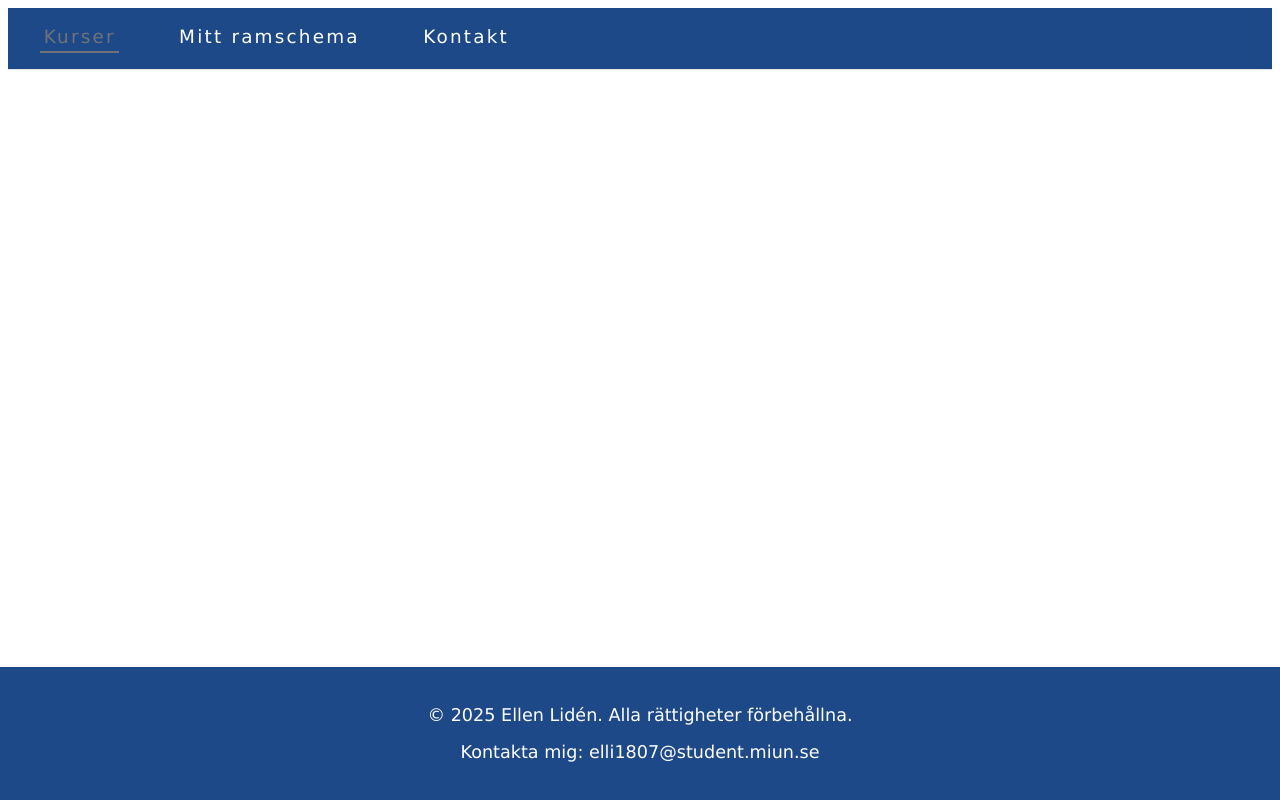
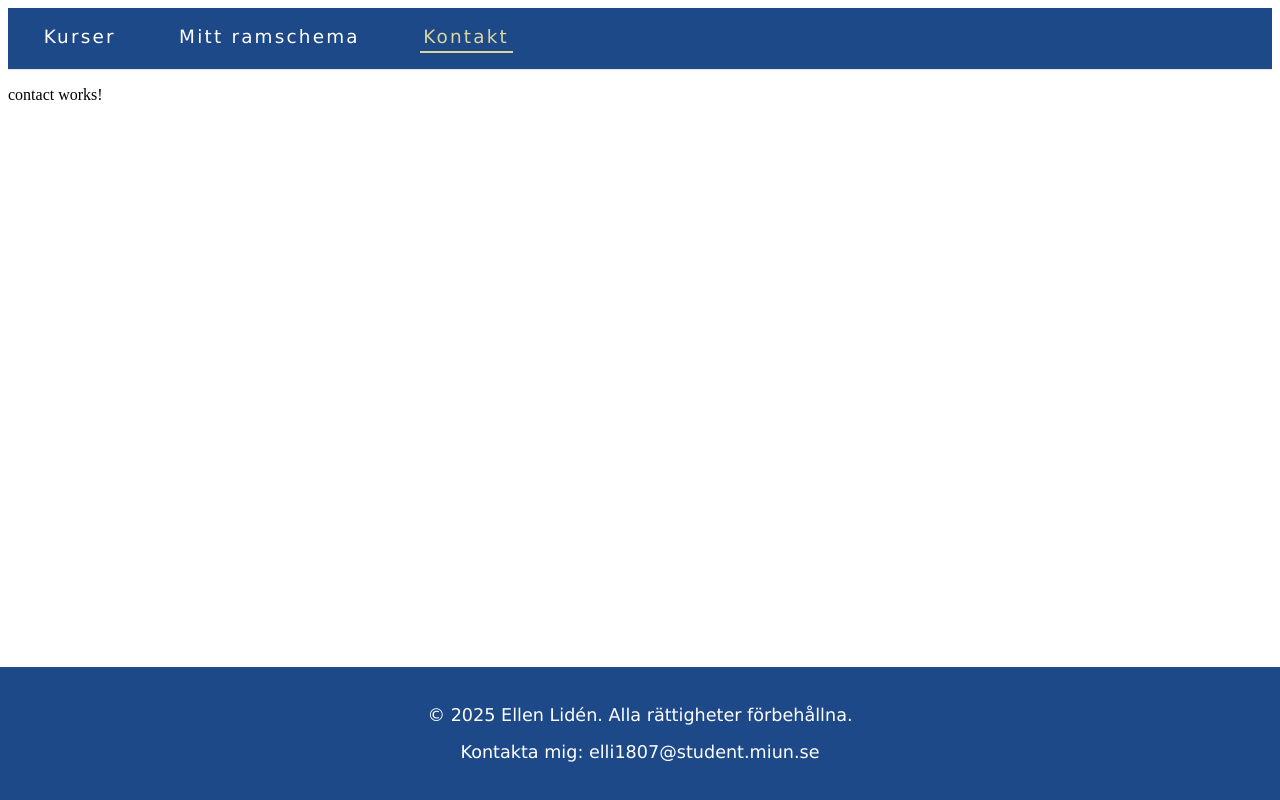
Before and after one commit to ellenliden/dt208g_moment5, an Angular app: page /contact in a window 1280 px wide. Before the commit this address led to /. Built offline with nearby package versions, Linux system fonts and the light colour scheme.

Commit message:
skapat kontakt-sida och finjusterat styling i navbar med bättre hover-effekt.

```diff
--- a/src/app/app.routes.ts
+++ b/src/app/app.routes.ts
@@ -1,3 +1,7 @@
 import { Routes } from '@angular/router';
+import { Contact } from './contact/contact';
 
-export const routes: Routes = [];
+export const routes: Routes = [
+  { path: 'contact', component: Contact },
+  { path: '', redirectTo: '/', pathMatch: 'full' },
+];
--- a/src/app/app.ts
+++ b/src/app/app.ts
@@ -2,6 +2,7 @@ import { Component } from '@angular/core';
 import { RouterOutlet } from '@angular/router';
 import { Navbar } from './navbar/navbar';
 import { Footer } from './footer/footer';
+
 
 @Component({
   selector: 'app-root',
--- /dev/null
+++ b/src/app/contact/contact.html
@@ -0,0 +1 @@
+<p>contact works!</p>
--- /dev/null
+++ b/src/app/contact/contact.ts
@@ -0,0 +1,11 @@
+import { Component } from '@angular/core';
+
+@Component({
+  selector: 'app-contact',
+  imports: [],
+  templateUrl: './contact.html',
+  styleUrl: './contact.css'
+})
+export class Contact {
+
+}
--- a/src/app/navbar/navbar.css
+++ b/src/app/navbar/navbar.css
@@ -50,12 +50,11 @@ nav a:focus {
 
 nav a.active,
 nav a[aria-current="page"] {
-  color: #6f7276;
-  border-bottom: 2px solid #6f7276;
+  color: #d9d69e;
+  border-bottom: 2px solid #d9d69e;
 }
 
 @media (max-width: 700px) {
-
   nav ul {
     gap: 1.2rem;
     margin-left: 0;
@@ -95,8 +94,6 @@ nav a[aria-current="page"] {
   transition: all 0.3s;
   font-family: "Montserrat", Arial, sans-serif;
   margin: 0;
-
-
 }
 
 .nav-toggle span + span {
@@ -119,7 +116,6 @@ nav a[aria-current="page"] {
     transform: translateY(-100%);
     transition: transform 0.3s cubic-bezier(0.77, 0, 0.18, 1);
     z-index: 150;
-
   }
   nav ul.open {
     transform: translateY(0);
@@ -146,7 +142,6 @@ nav a[aria-current="page"] {
 }
 
 @media (max-width: 700px) {
-
   nav a {
     font-size: 1.25rem;
     letter-spacing: 0.12em;
```
Also changed, not shown: src/app/contact/contact.css (added), 1 other file (tests, documents, lock files or other folders).
